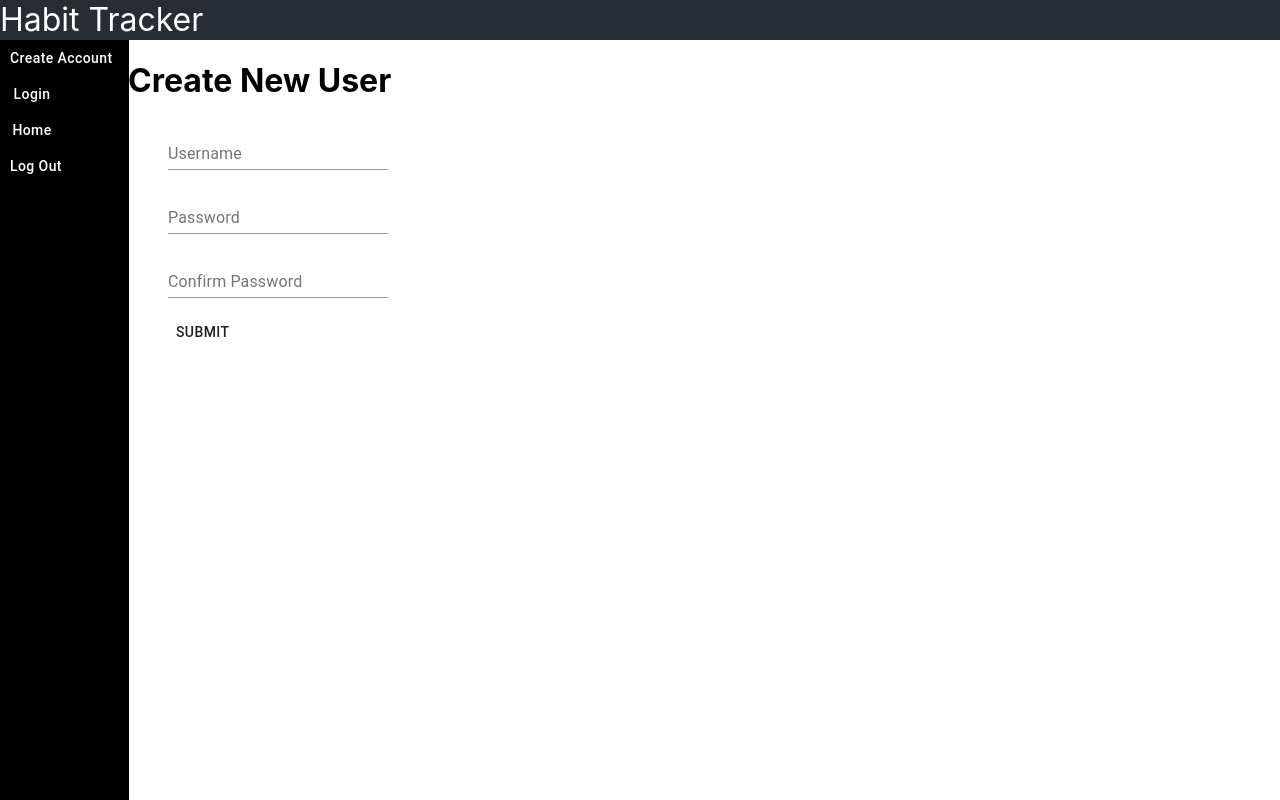
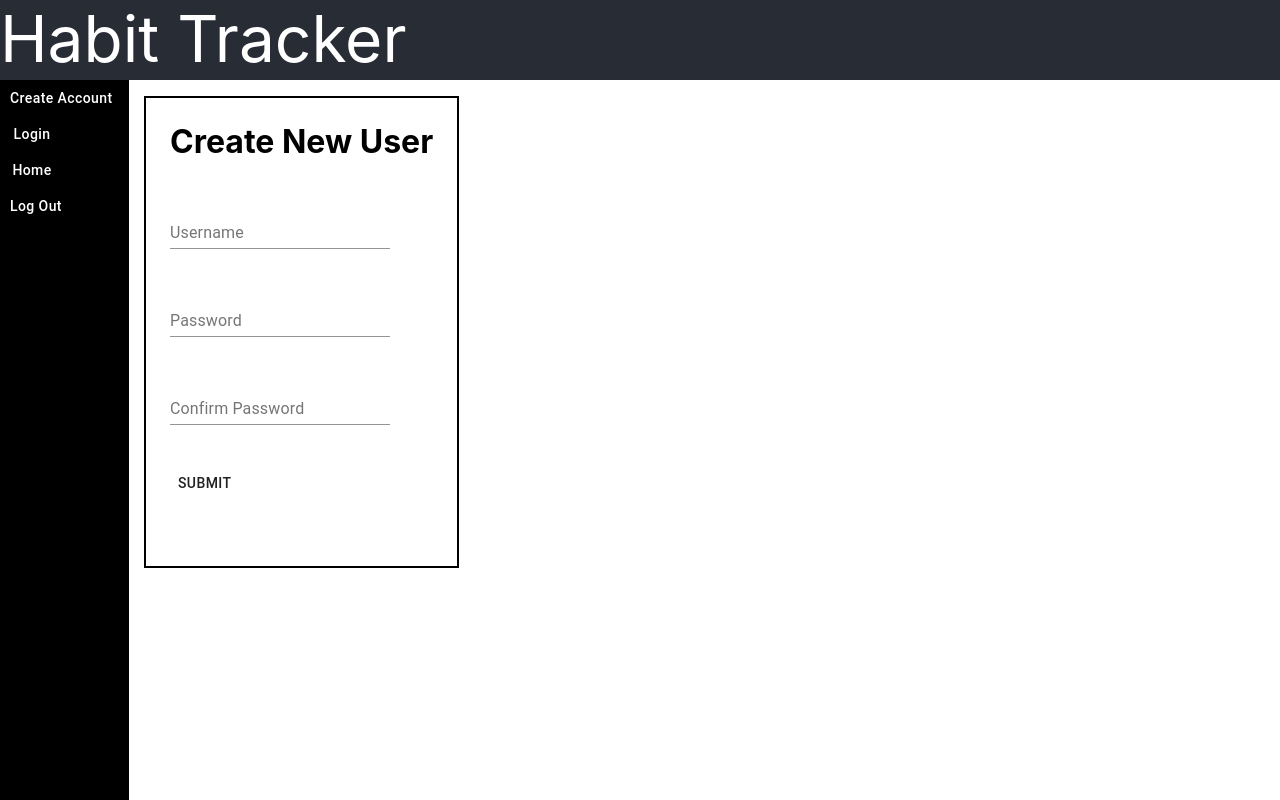
Before and after one commit to ErinNordquist/habbit-tracker, a React (Create React App) app in the folder habit_app/client/habit-tracker-ui/: page /auth/create-account in a window 1280 px wide. Built offline with nearby package versions, Linux system fonts and the light colour scheme.

Commit message:
Style changes related to spacing and borders

```diff
--- a/habit_app/client/habit-tracker-ui/src/App.js
+++ b/habit_app/client/habit-tracker-ui/src/App.js
@@ -44,7 +44,7 @@ function App(props) {
                     </Link>
                 </Drawer>
             </div>
-            <div class="Content-container" style={{marginLeft:"10%"}}>
+            <div class="Content-container">
                 <Switch>
                     <Route path="/auth/create-account">
                         <CreateUserForm/>
--- a/habit_app/client/habit-tracker-ui/src/components/CreateUserForm.js
+++ b/habit_app/client/habit-tracker-ui/src/components/CreateUserForm.js
@@ -29,10 +29,10 @@ function CreateUserForm(props) {
         });
     }
     return (
-        <div>
+        <div class="User-form-div" id="Create-User-Form-div">
             <h1>Create New User</h1>
-            <form  onSubmit={e => e.preventDefault()}>
-               <ul><Controller
+            <form  onSubmit={e => e.preventDefault()} class="User-form">
+               <ul class="Form-element"><Controller
                     name="username"
                     control={control}
                     defaultValue=""
@@ -46,14 +46,14 @@ function CreateUserForm(props) {
                                                      />}
                /></ul>
                 {errors.username && <p>{errors.username.message}</p>}
-                <ul><Controller
+                <ul class="Form-element"><Controller
                     name="password"
                     control={control}
                     defaultValue=""
                     rules={{required: true}}
                     render={({ field }) => <TextField label="Password" type="password"value={field.value} inputRef={field.ref} onChange={field.onChange} />}
                     /></ul>
-                <ul><Controller
+                <ul class="Form-element"><Controller
                     name="confirm_password"
                     control={control}
                     defaultValue=""
@@ -65,7 +65,9 @@ function CreateUserForm(props) {
                 </ul>
                 <p>{errors.confirm_password && errors.confirm_password.message}</p>
 
-                <ul><Button type="submit" value="submit" onClick={handleSubmit(onSubmit)}>Submit</Button></ul>
+                <ul class="Form-element">
+                    <Button type="submit" value="submit" onClick={handleSubmit(onSubmit)}>Submit</Button>
+                </ul>
             </form>
         </div>
     );
--- a/habit_app/client/habit-tracker-ui/src/components/HabitTable.js
+++ b/habit_app/client/habit-tracker-ui/src/components/HabitTable.js
@@ -58,7 +58,7 @@ function HabitTable(props) {
                     <thead>
                         <tr rowSpan="1" id="HeaderRow1">
                             <th rowSpan = "1" id="HabitIDHeader"></th>
-                            <th rowSpan="1" id="HabitNameHeader">Habit Name</th>
+                            <th rowSpan="1" id="HabitNameHeader">Habit</th>
                             {dates.map((dt, index) => (
                                 <th key = {`day${index}Header`}>
                                     <Box>
--- a/habit_app/client/habit-tracker-ui/src/components/HabitTableRows.js
+++ b/habit_app/client/habit-tracker-ui/src/components/HabitTableRows.js
@@ -51,7 +51,10 @@ function HabitTableRows(props) {
                                     history={props.history}/>
                     {props.formattedDates.map((dt) => (
                         <td date={dt} key={`HabitAction_${dt}_${index}`}>
-                            <input type="checkbox" name={h.habit_id} value = {dt} checked ={h.habit_action.includes(dt) } onClick={handleChange}/>
+                            <input type="checkbox" name={h.habit_id} value = {dt}
+                                   checked ={h.habit_action.includes(dt) } onClick={handleChange}
+                                   class="Habit-checkbox" id={`HabitAction_checkbox_${dt}_${index}`}/>
+
                         </td>
                     ))}
                 </tr>
--- a/habit_app/client/habit-tracker-ui/src/components/LoginForm.js
+++ b/habit_app/client/habit-tracker-ui/src/components/LoginForm.js
@@ -3,7 +3,7 @@ import {useForm, Controller} from "react-hook-form";
 import axios from "axios";
 import {useHistory} from "react-router-dom";
 import AuthActions from "../actions/AuthActions";
-
+import '../css/App.css';
 
 function LoginForm(props) {
     let history = useHistory();
@@ -34,17 +34,17 @@ function LoginForm(props) {
         });
     }
     return (
-        <div>
+        <div class="User-form-div">
             <h1>Login</h1>
             <form  onSubmit={e => e.preventDefault()}>
-                <ul><Controller
+                <ul class="Form-element"><Controller
                     name="username"
                     control={control}
                     defaultValue=""
                     rules={{required: true}}
                     render={({ field }) => <TextField label="Username" value={field.value} inputRef={field.ref} onChange={field.onChange} />}
                 /></ul>
-                <ul><Controller
+                <ul class="Form-element"><Controller
                     name="password"
                     control={control}
                     defaultValue=""
@@ -52,7 +52,7 @@ function LoginForm(props) {
                     render={({ field }) => <TextField label="Password" type="password" value={field.value} inputRef={field.ref} onChange={field.onChange} />}
                 /></ul>
                 {errors.username && <div>{errors.username.message}</div>}
-                <ul><Button type="submit" value="submit" onClick={handleSubmit(onSubmit)}>Submit</Button></ul>
+                <ul class="Form-element"><Button type="submit" value="submit" onClick={handleSubmit(onSubmit)}>Submit</Button></ul>
             </form>
         </div>
     );
--- a/habit_app/client/habit-tracker-ui/src/css/App.css
+++ b/habit_app/client/habit-tracker-ui/src/css/App.css
@@ -1,3 +1,7 @@
+:root{
+  --header-height: 10vh;
+  --nav-width: 10%;
+}
 .App {
   height: 100%;
 }
@@ -10,10 +14,11 @@
 
 .App-header {
   background-color: #282c34;
-  min-height: 5vh;
+  min-height: var(--header-height);
   display: block;
   flex-direction: column;
-  font-size: 4vh;
+  font-size: 8vh;
+  max-font-size: var(--header-height);
   color: white;
   width:100%;
   z-index: 1400;
@@ -39,11 +44,27 @@ nav {
 
 .Nav-container {
   background-color: black !important;
-  width: 10%;
-  top:5vh !important;
+  width: var(--nav-width);
+  top: var(--header-height) !important;
 }
-
-
+.Content-container {
+  margin-left: var(--nav-width);
+}
+h1 {
+  margin: 0;
+  display: inline;
+  text-align: center;
+}
+.Form-element {
+  padding: 0;
+  margin:5vh 0vh 5vh 0vh;
+}
+.User-form-div {
+  margin:2vh;
+  padding:3vh;
+  display: inline-block;
+  border: 2px solid black;
+}
 
 @keyframes App-logo-spin {
   from {
--- a/habit_app/client/habit-tracker-ui/src/css/HabitTable.css
+++ b/habit_app/client/habit-tracker-ui/src/css/HabitTable.css
@@ -1,6 +1,6 @@
 #HabitTableDiv {
     table-layout: auto;
-
+    margin:2vh;
 }
 
 .HabitTitleCell {
@@ -14,5 +14,10 @@
 }
 
 table {
-    border: 1px black;
+    border: 1px solid black;
 }
+
+.Habit-checkbox {
+    opacity:100%;
+    background-color: red;
+}
```
